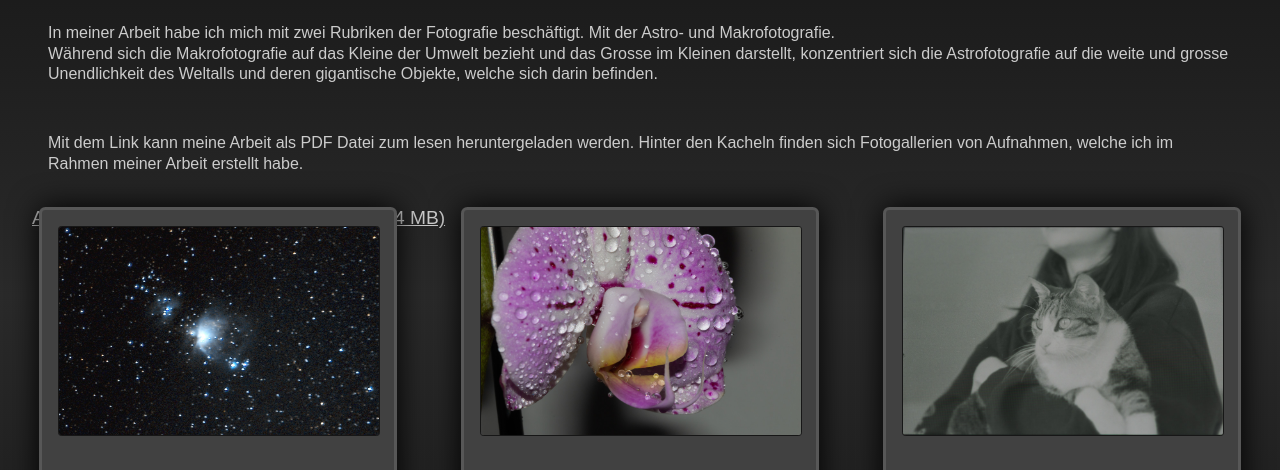
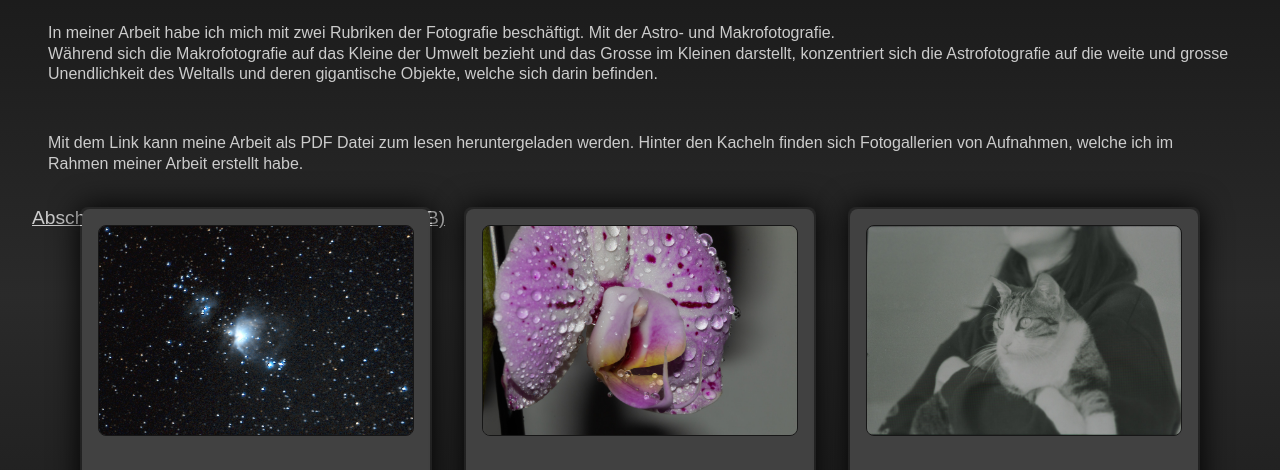
Before and after one commit to DaniWahl/diego-wahl.photos, a plain HTML site: page index.html in a window 1280 px wide. Shown: the part 105-575 px from the top of the page. Drawn offline with Linux system fonts and the light colour scheme.

Commit message:
new card animation

```diff
--- a/index.html
+++ b/index.html
@@ -4,6 +4,7 @@
         <meta charset="utf-8" />
         <title>Diego Wahl - Astro- und Makrofotografie</title>
         <link rel="stylesheet" type="text/css" media="screen" href="main.css" />
+        <script defer src="main.js"></script>
     </head>
     <body>
         <div class="header">
@@ -22,19 +23,25 @@
             <a target="_blank" href="assets/Abschlussarbeit.pdf">Abschlussarbeit von Diego Wahl, 2023 (144 MB)</a>
         </div>
 
-        <div class="container">
-            <div class="gallery" onclick="window.location = 'galleries/astro/'">
+        <div class="cards">
+            <div class="card" onclick="window.location = 'galleries/astro/'">
+                <div class="card-content">
                     <img src="images/orionnebel.jpg" />
                     <p>Astrofotografie</p>
                 </div>
-            <div class="gallery" onclick="window.location = 'galleries/macro/'">
+            </div>
+            <div class="card" onclick="window.location = 'galleries/macro/'">
+                <div class="card-content">
                     <img src="images/blume.jpg" />
                     <p>Makrofotografie</p>
                 </div>
-            <div class="gallery" onclick="window.location = 'galleries/analog/'">
+            </div>
+            <div class="card" onclick="window.location = 'galleries/analog/'">
+                <div class="card-content">
                     <img src="images/boncuk.jpg" />
                     <p>Analogfotos</p>
                 </div>
             </div>
+        </div>
     </body>
 </html>
--- a/main.css
+++ b/main.css
@@ -29,45 +29,73 @@ body {
     line-height: 1.3em;
 }
 
-.container {
-    height: 80%;
+.cards {
+    display: flex;
+    flex-wrap: wrap;
+    flex-direction: row;
+    justify-content: center;
+    align-items: center;
+    padding: 3rem;
+    gap: 2rem;
+}
+
+.card {
+    width: 22rem;
+    height: 20rem;
+    background: radial-gradient(150rem circle at 0 0, #575757, transparent 0);
+    border-radius: 0.5rem;
     display: flex;
     justify-content: center;
-    gap: 4em;
-    padding-top: 3em;
+    align-items: center;
+    position: relative;
+    box-shadow: 0px 0px 30px black;
+    transition: all 0.3s ease-in-out;
+    cursor: pointer;
+}
+.card:hover {
+    transform: scale(0.99);
+    box-shadow: 0px 0px 20px black;
+}
+.card:hover::before {
+    opacity: 1;
+}
+.card::before {
+    content: "";
+    position: absolute;
+    top: 0;
+    left: 0;
+    width: 100%;
+    height: 100%;
+    border-radius: inherit;
+    background: radial-gradient(30rem circle at var(--xPos) var(--yPos), #fbfae6, transparent 80%);
+    opacity: 0;
+    transition: all 0.3s ease-in-out;
+}
+
+.card-content {
+    background: radial-gradient(200rem circle at var(--xPos) var(--yPos), #717168, transparent 10%);
+    background-color: #414141;
+    border-radius: inherit;
+    transition: all 0.25s;
+    height: calc(100% - 0.2rem);
+    width: calc(100% - 0.2rem);
+    display: flex;
+    justify-content: center;
     position: relative;
 }
 
-.gallery {
-    height: 9em;
-    width: 10em;
-    color: #ccc;
-    background-color: #414141;
-    font-size: 2em;
-    box-shadow: 0px 0px 30px black;
-    border: solid 3px #575757;
-    border-radius: 0.2em;
-    padding: 0.5em;
-    position: relative;
-    cursor: pointer;
-    transition: all 0.3s ease-in-out;
-}
-
-.gallery:hover {
-    box-shadow: 0px 0px 40px black;
-    transform: scale(1.01, 1.01);
-    background-color: #414141;
-}
-
-.gallery > img {
-    width: 10em;
-    height: 6.5em;
-    border-radius: 0.1em;
+.card-content > img {
+    position: absolute;
+    top: 1rem;
+    width: 90%;
+    height: 66%;
+    border-radius: inherit;
     border: 1px solid #171717;
 }
 
-.gallery > p {
-    width: 10em;
-    text-align: center;
+.card-content > p {
+    font-size: 2rem;
+    line-height: 0;
     position: absolute;
+    bottom: 0.5rem;
 }
--- /dev/null
+++ b/main.js
@@ -0,0 +1,13 @@
+const wrapper = document.querySelector(".cards")
+const cards = document.querySelectorAll(".card")
+
+wrapper.addEventListener("mousemove", function (event) {
+    cards.forEach((card) => {
+        const rect = card.getBoundingClientRect()
+        const x = event.clientX - rect.left
+        const y = event.clientY - rect.top
+
+        card.style.setProperty("--xPos", `${x}px`)
+        card.style.setProperty("--yPos", `${y}px`)
+    })
+})
```
Lines whose indentation alone changed are shown as unchanged.
